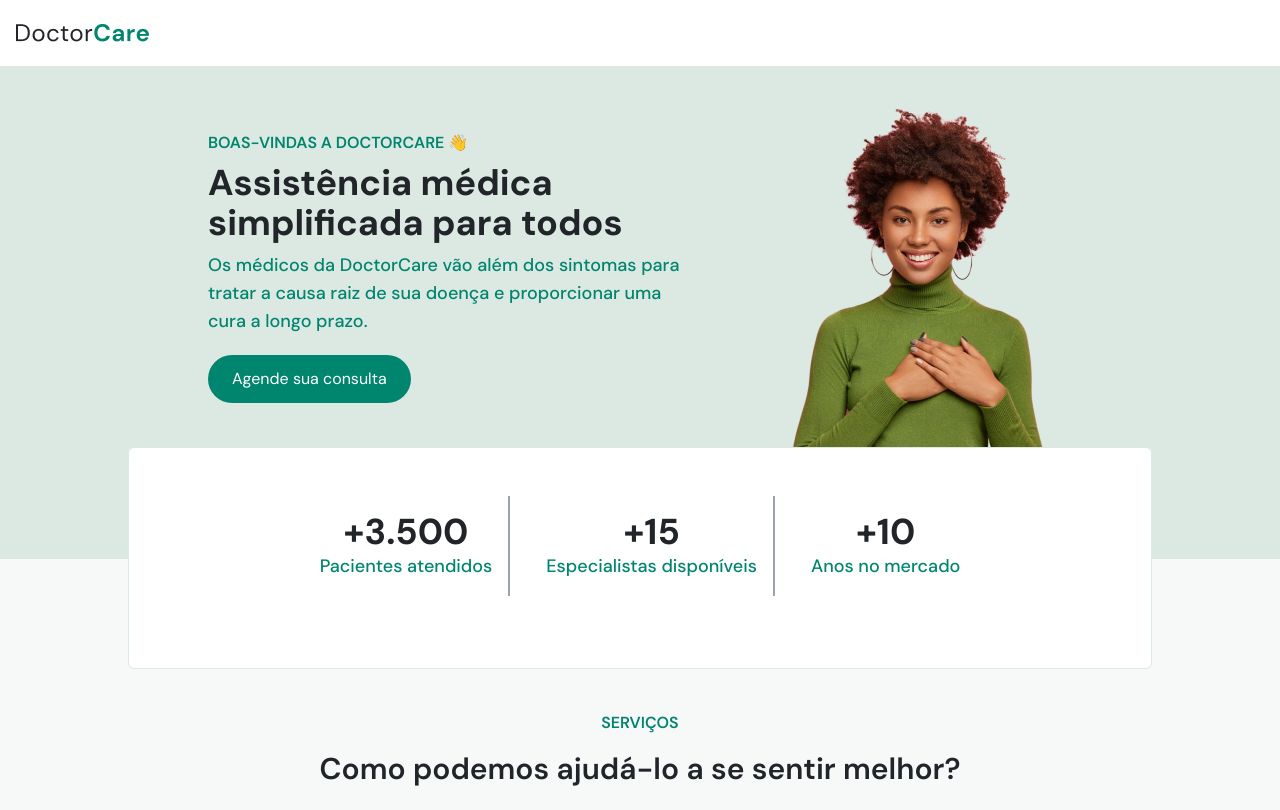
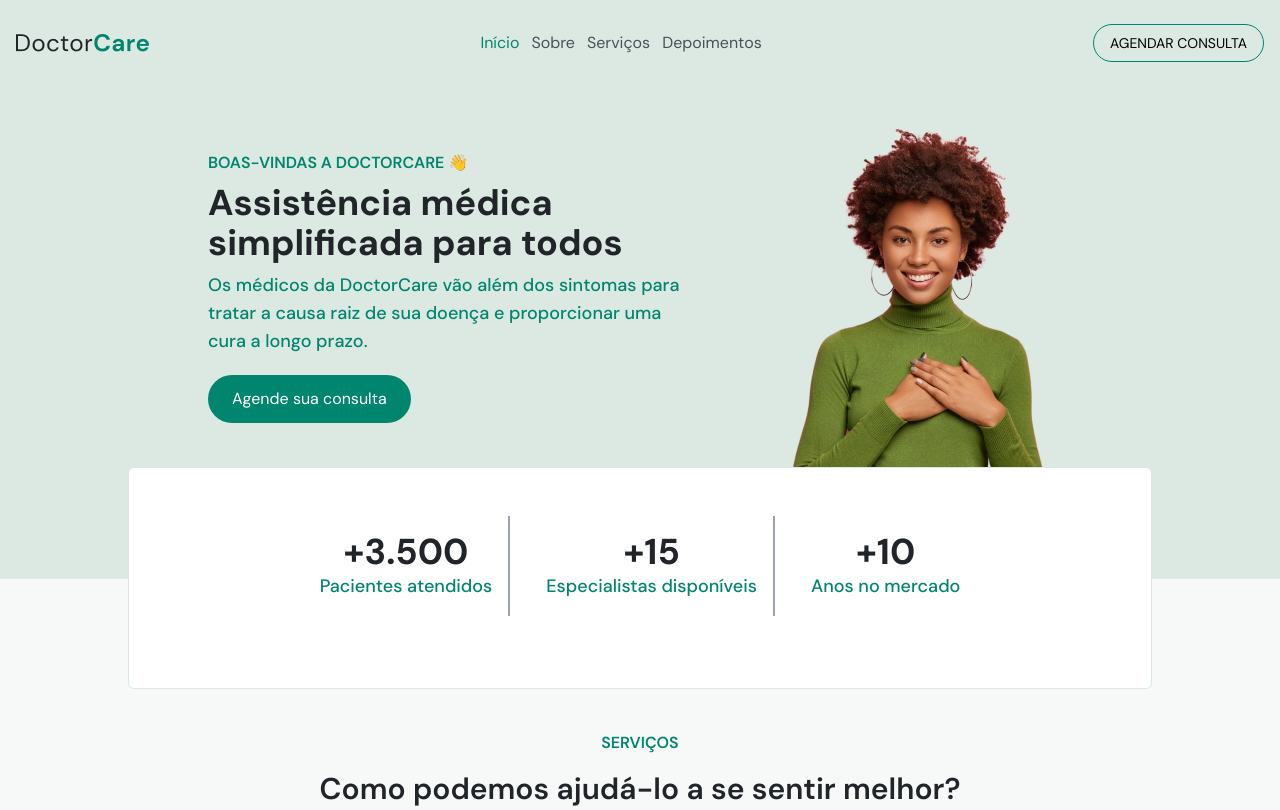
Before and after one commit to amaralTheSage/Avaliativa-2sem-DoctorCare, a plain HTML site: page src/index.html in a window 1280 px wide. Shown: the top 810 px of the page. Drawn offline with Linux system fonts and the light colour scheme.

Commit message:
header finalizado

```diff
--- a/src/index.html
+++ b/src/index.html
@@ -8,10 +8,20 @@
   <title>Document</title>
 </head>
 
-<body class="bg-white">
+<body class="bg-brand-green-light">
   <header class="flex justify-between items-center px-4 py-6">
     <img src="../imgs/Logo.png" alt="DoctorCare" />
-    <img src="../imgs/Icon.png" alt="" />
+
+    <nav class="md:flex gap-3 text-gray-paragraph hidden ">
+      <a href="" class="text-brand-green">Início</a>
+      <a href="">Sobre</a>
+      <a href="">Serviços</a>
+      <a href="">Depoimentos</a>
+    </nav>
+
+
+    <img src="../imgs/Icon.png" alt="" class="md:hidden"/>
+    <button class="hidden md:block uppercase border border-brand-green py-2 px-4 rounded-3xl text-sm">Agendar Consulta</button>
   </header>
 
   <main class="bg-brand-green-light">
```
Also changed, not shown: dist/output.css.
